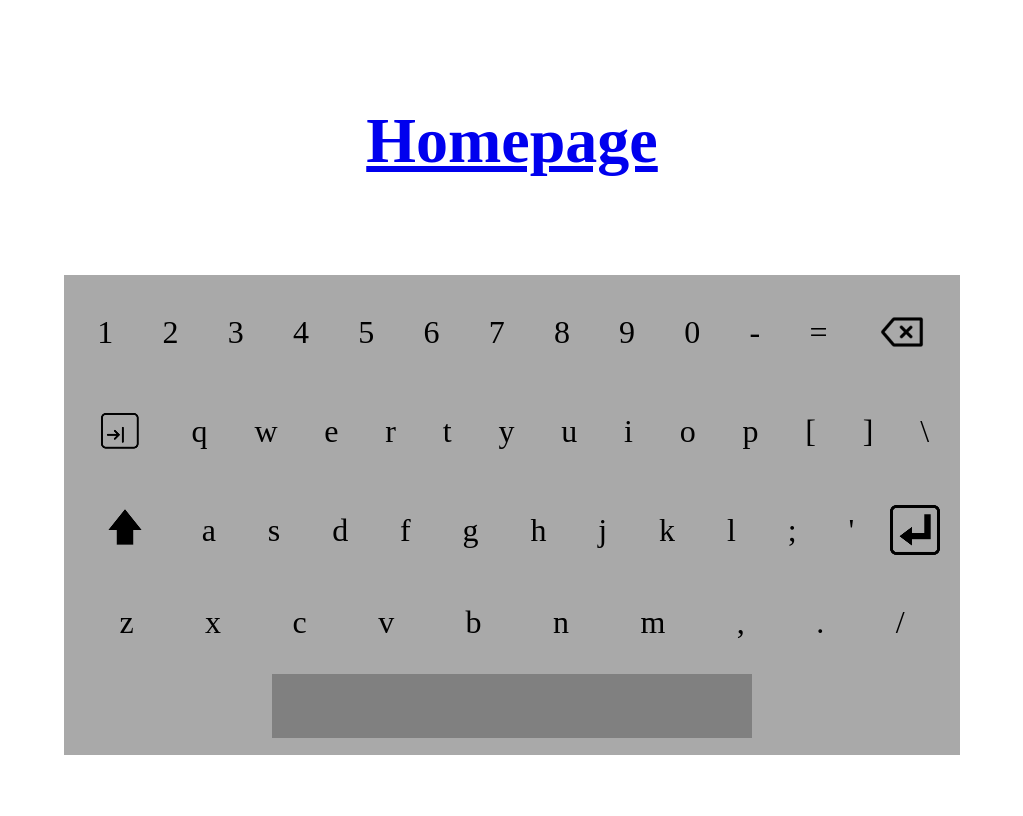
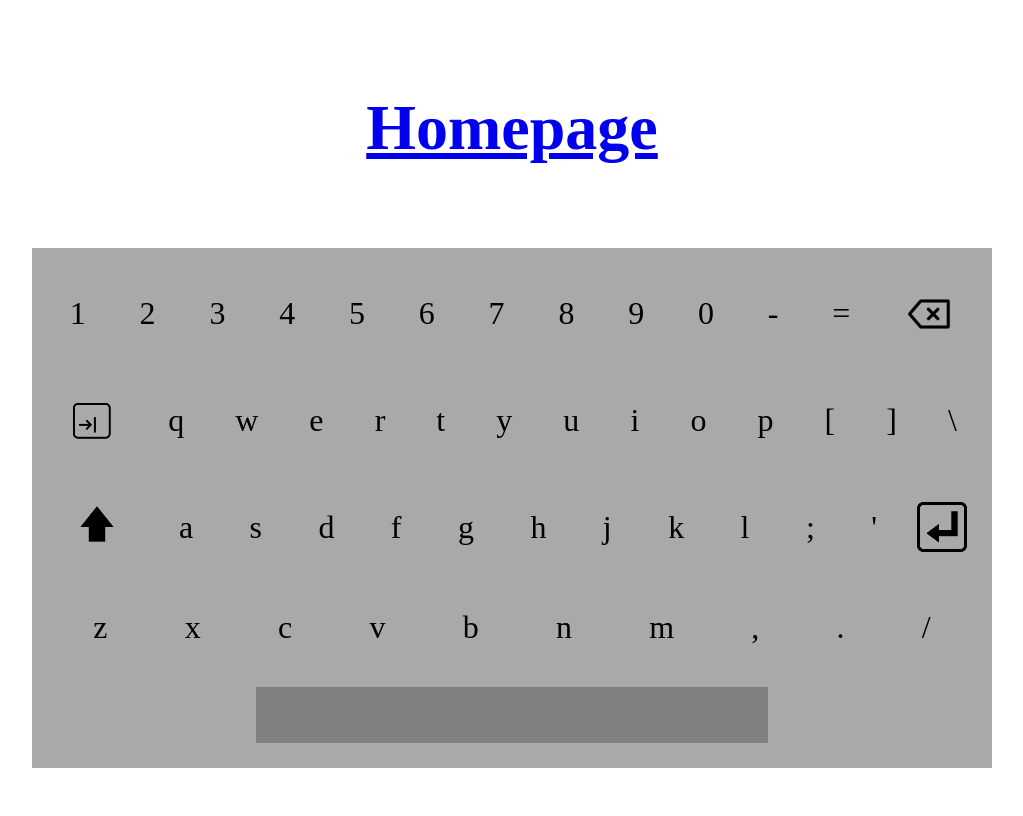
Before and after one commit to TheBytro/Flask-Remote-Computer-Control, a Flask app: page /typing in a window 1280 px wide. Shown: the whole page, without its empty margins (128-1151 px from the left). Run offline with Flask 3, Linux system fonts and the light colour scheme.

Commit message:
Fix size of keyboard

```diff
--- a/blog-post/static/styles/keyboard.css
+++ b/blog-post/static/styles/keyboard.css
@@ -8,8 +8,8 @@ body{
 }
 
 #keyboard {
-    height: 60vh;
-    width: 70vw;
+    height: 65vh;
+    width: 75vw;
     background: darkgrey;
     display: flex;
     flex-direction: column;
@@ -25,7 +25,7 @@ body{
 #space {
     padding: 1rem;
     width: 50%;
-    height: 2rem;
+    height: 1.5rem;
     background: grey;
 }
 
```
